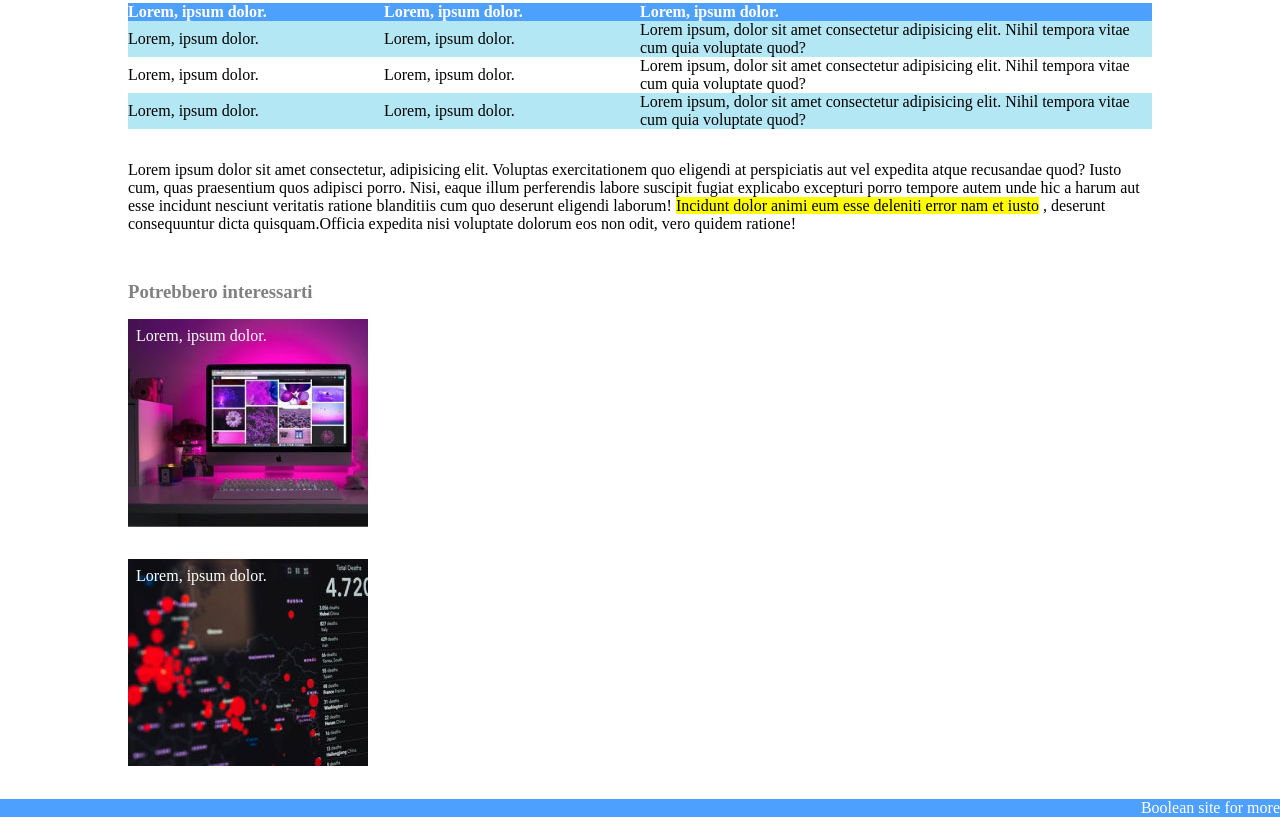
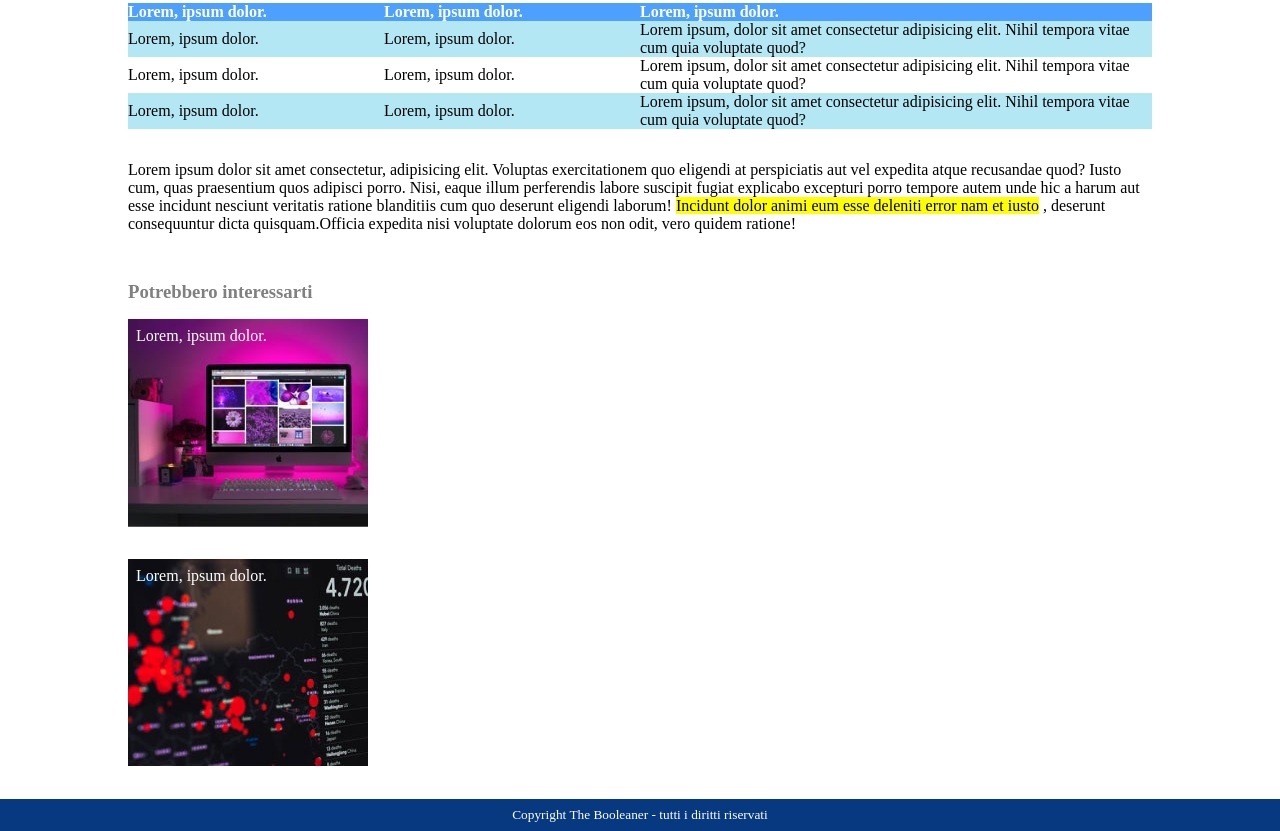
Before and after one commit to iaroslavavainovan/html-css-booleaner, a plain HTML site: page index.html in a window 1280 px wide. Shown: the part 761-1592 px from the top of the page. Drawn offline with Linux system fonts and the light colour scheme.

Commit message:
Fix footer

```diff
--- a/index.html
+++ b/index.html
@@ -78,7 +78,7 @@
     </main>
     <footer>
         <div class="info">
-           <a class="source_link" href="https://boolean.careers/?utm_source=google&utm_campaign=it_search_brand&utm_medium=cpc&utm_content=boolean&utm_term=boolean&gad=1&gclid=CjwKCAjwvfmoBhAwEiwAG2tqzLx1A9Wn3qCkIrzCHEYaVcpAXx_I_vLGqKfYFeYlnN4el64tnJ3oiRoCiXgQAvD_BwE" target="_blank"> Boolean site for more </a>
+           Copyright <a class="source_link" href="https://boolean.careers/?utm_source=google&utm_campaign=it_search_brand&utm_medium=cpc&utm_content=boolean&utm_term=boolean&gad=1&gclid=CjwKCAjwvfmoBhAwEiwAG2tqzLx1A9Wn3qCkIrzCHEYaVcpAXx_I_vLGqKfYFeYlnN4el64tnJ3oiRoCiXgQAvD_BwE" target="_blank">The Booleaner</a> - tutti i diritti riservati
         </div>
     </footer>
 </body>
--- a/style.css
+++ b/style.css
@@ -1,4 +1,6 @@
-/* #region common*/
+/********************
+#region common
+********************/
 *
 {
     margin: 0;
@@ -15,6 +17,7 @@
     --bool-primary: rgba(77,160,254,1);
     --bool-primary-soft: rgba(178,231,243,1);
     --bool-secondary: rgba(52,180,232,1);
+    --bool-final: rgb(6, 57, 128);
     --bool-default-font-size: 18px;
     /*root è un selettore che permette di assegnare colori che verranno poi consifliati digitando
     color: var(--bool-grey<- suggerimento)*/
@@ -37,10 +40,13 @@ table
     border-spacing: 0;
     /*impostazione bordi tabella*/
 }
+/********************
+#endregion common
+********************/
 
-/* #endregion common*/
-
-/* #region utility*/
+/********************
+#region utility
+********************/
 .py_1
 {
     padding-top: 1rem;
@@ -83,12 +89,13 @@ table
 {
     background-color: var(--bool-primary-soft);
 }
+/********************
+#endregion utility
+********************/
 
-
-
-/* #endregion utility*/
-
-/* #region header*/
+/********************
+#region header
+********************/
 #site_header
 {
     background-color: var(--bool-primary);
@@ -153,11 +160,13 @@ main
     background-repeat: no-repeat;
 
 }
+/********************
+#endregion main
+********************/
 
-
-/* #endregion main*/
-
-/* #region footer*/
+/********************
+#region footer
+********************/
 footer
 {
     width: 100%; /*attributo obbligatorio per allineare il footer,
@@ -167,8 +176,11 @@ footer
 
 .info
 {
-    text-align: right; /*per questo attributo necessario un div*/
-    background-color: var(--bool-primary);
+    text-align: center; /*per questo attributo necessario un div*/
+    background-color: var(--bool-final);
+    line-height: 2rem;
+    font-size: smaller;
+    color: var(--bool-white);
 }
 
 .source_link
@@ -176,5 +188,6 @@ footer
     text-decoration: none; /*toglie sottolineatura del link che appare di default*/
     color: var(--bool-white);
 }
-
-/* #endregion footer*/
+/********************
+#endregion footer
+********************/
```
